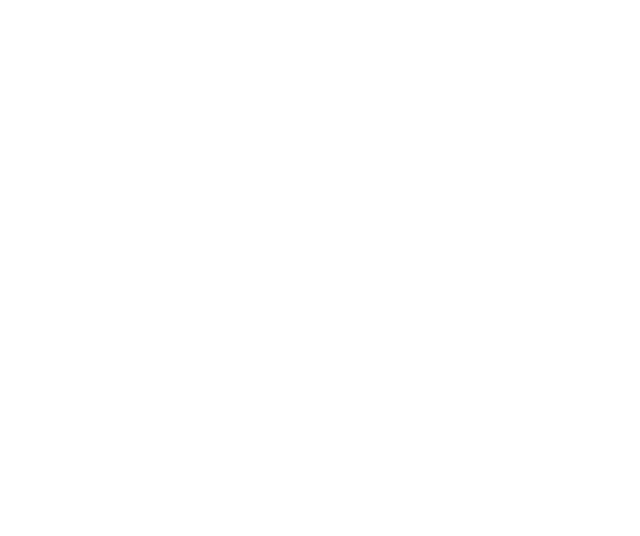
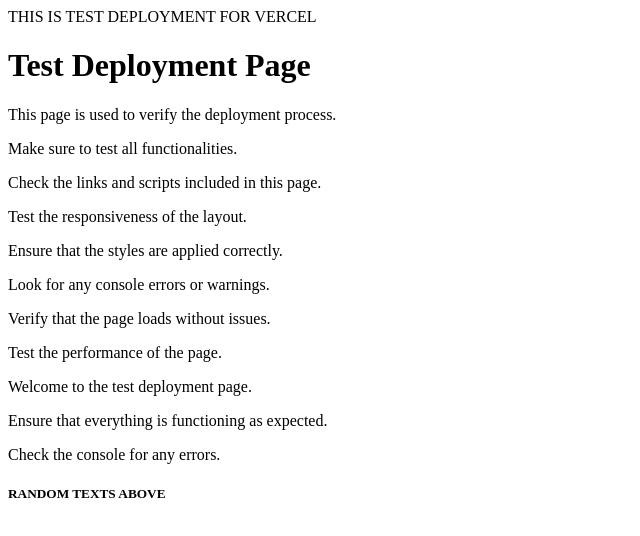
Before and after one commit to okste1234/test, a plain HTML site: page index.html in a window 1280 px wide. Shown: the whole page, without its empty margins (0-640 px from the left). Drawn offline with Linux system fonts and the light colour scheme.

Commit message:
UPDATE: testing deployments on vercel

```diff
--- a/index.html
+++ b/index.html
@@ -6,6 +6,22 @@
     <title>Document</title>
 </head>
 <body>
+    THIS IS TEST DEPLOYMENT FOR VERCEL
+    <h1>Test Deployment Page</h1>
+    <p>This page is used to verify the deployment process.</p>
+    <p>Make sure to test all functionalities.</p>
+    <p>Check the links and scripts included in this page.</p>
+    <p>Test the responsiveness of the layout.</p>
+    <p>Ensure that the styles are applied correctly.</p>
+    <p>Look for any console errors or warnings.</p>
+    <p>Verify that the page loads without issues.</p>
+    <p>Test the performance of the page.</p>
+    <p>Welcome to the test deployment page.</p>
+    <p>Ensure that everything is functioning as expected.</p>
+    <p>Check the console for any errors.</p>
 
+
+
+    <h5>RANDOM TEXTS ABOVE</h5>
 </body>
 </html>
```
